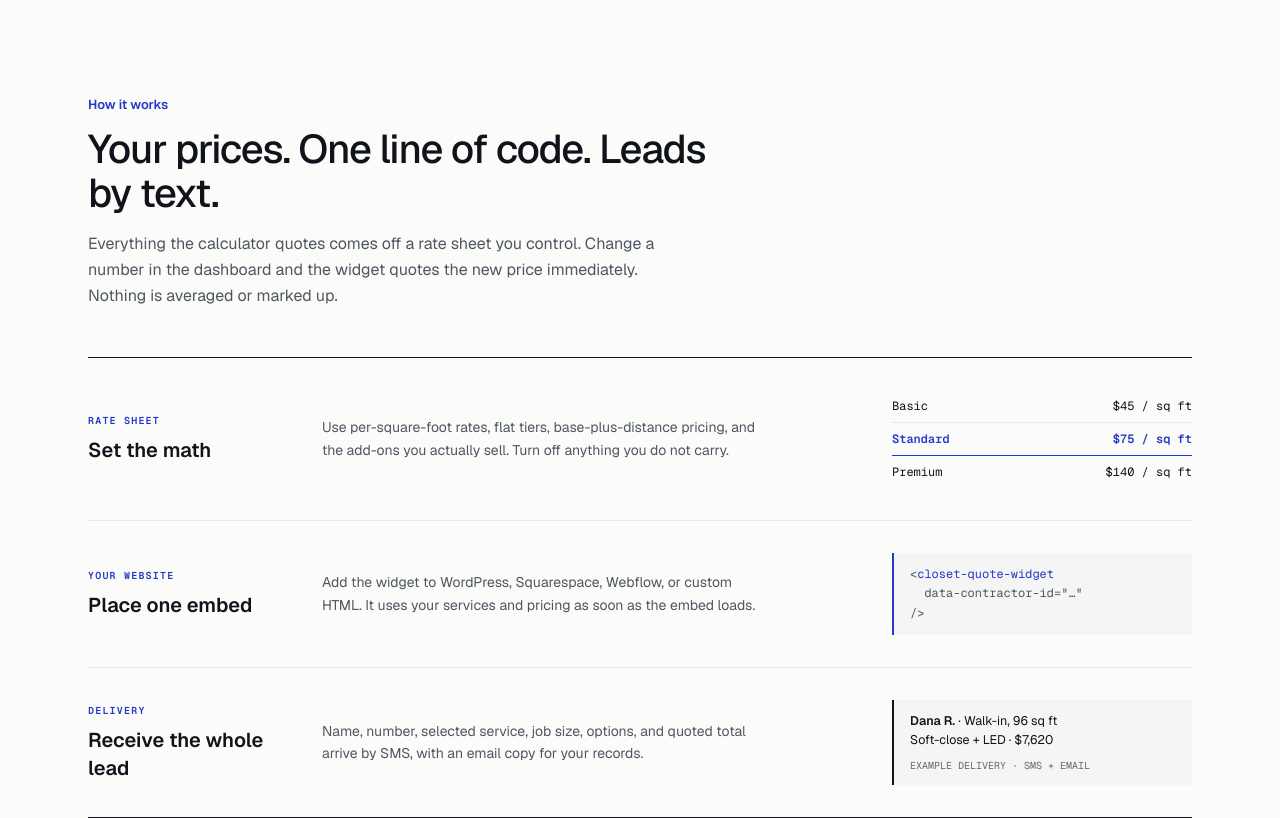
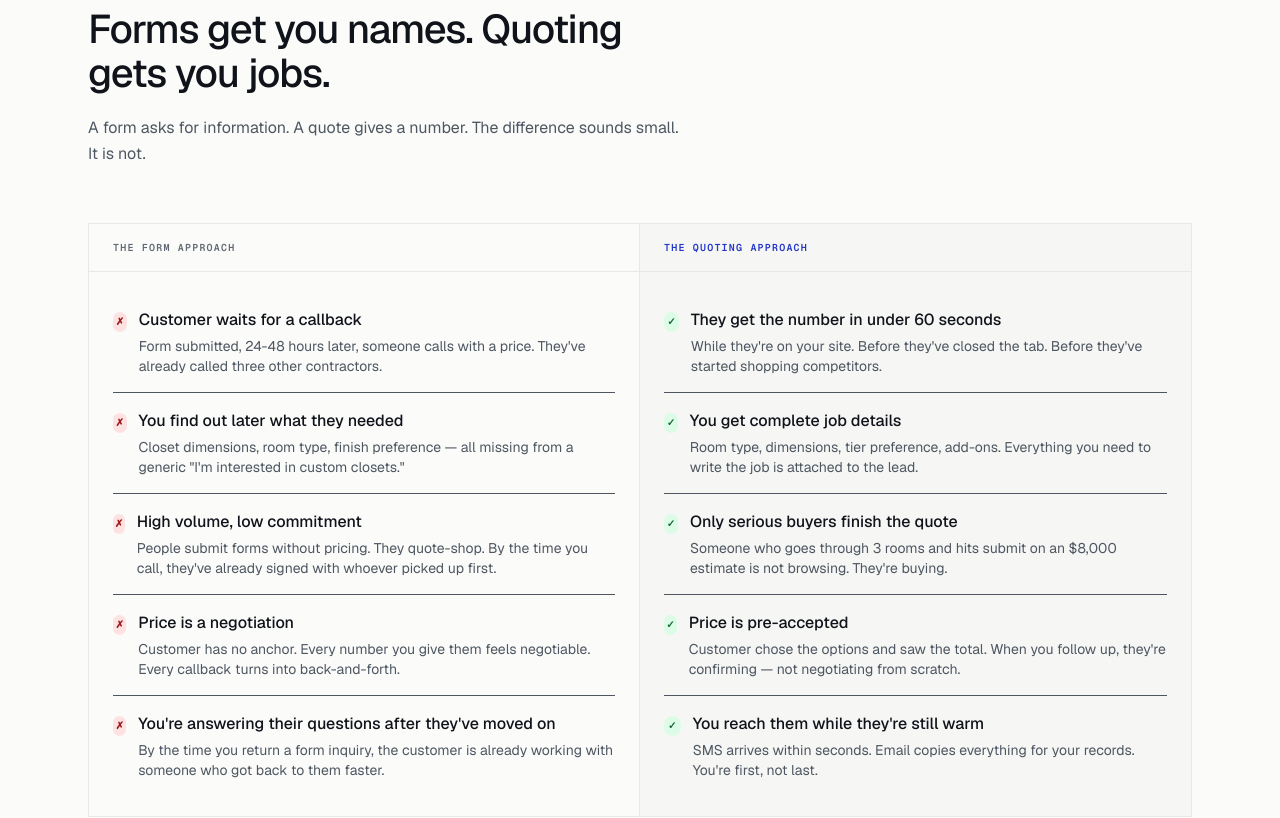
Before and after one commit to joesa/closet-dashboard, a Next.js app: page / in a window 1280 px wide. Shown: the part 1569-2387 px from the top of the page. Built offline with nearby package versions, Linux system fonts and the light colour scheme; no server answers.

Commit message:
Add forms vs engagement comparison to landing page
Side-by-side comparison: what forms cost contractors vs what
real-time quoting delivers. Focuses on business outcomes (speed,
lead quality, commitment signal) without AI-sounding copy.

```diff
--- a/src/app/page.tsx
+++ b/src/app/page.tsx
@@ -469,6 +469,134 @@ export default function LandingPage() {
             </span>
           </div>
         </div>
+      </section>
+
+      {/* ─── Why quoting beats forms ─── */}
+      <section className="mx-auto max-w-6xl px-6 py-24" aria-labelledby="forms-vs-quoting-heading">
+        <div className="mb-3 flex items-center gap-3 text-[12px] font-semibold uppercase tracking-[0.12em]" style={{ color: ACCENT }}>
+          <span className="h-px w-9" style={{ background: ACCENT }} aria-hidden="true" />
+          Why quoting beats forms
+        </div>
+        <h2 id="forms-vs-quoting-heading" className="max-w-[22ch] text-3xl font-medium tracking-[-0.03em] sm:text-[40px] sm:leading-[1.1]">
+          Forms get you names. Quoting gets you jobs.
+        </h2>
+        <p className="mt-5 max-w-[56ch] text-[16px] leading-relaxed" style={{ color: INK_2 }}>
+          A form asks for information. A quote gives a number. The difference sounds small. It is not.
+        </p>
+
+        <div className="mt-14 grid gap-0 overflow-hidden border md:grid-cols-2" style={{ borderColor: HAIRLINE }}>
+          {/* Form side */}
+          <div className="border-b md:border-b-0 md:border-r" style={{ borderColor: HAIRLINE }}>
+            <div className="border-b px-6 py-4" style={{ borderColor: HAIRLINE }}>
+              <h3 className="font-mono text-[10px] font-semibold tracking-[0.12em]" style={{ color: INK_3 }}>THE FORM APPROACH</h3>
+            </div>
+            <div className="divide-y px-6 py-5" style={{ color: INK_2 }}>
+              <div className="py-4">
+                <div className="flex items-start gap-3">
+                  <span className="mt-1 flex h-5 w-5 items-center justify-center rounded-full text-[10px] font-bold" style={{ background: '#FEE2E2', color: '#991B1B' }}>✗</span>
+                  <div>
+                    <p className="font-medium" style={{ color: INK }}>Customer waits for a callback</p>
+                    <p className="mt-1 text-sm">Form submitted, 24-48 hours later, someone calls with a price. They've already called three other contractors.</p>
+                  </div>
+                </div>
+              </div>
+              <div className="py-4">
+                <div className="flex items-start gap-3">
+                  <span className="mt-1 flex h-5 w-5 items-center justify-center rounded-full text-[10px] font-bold" style={{ background: '#FEE2E2', color: '#991B1B' }}>✗</span>
+                  <div>
+                    <p className="font-medium" style={{ color: INK }}>You find out later what they needed</p>
+                    <p className="mt-1 text-sm">Closet dimensions, room type, finish preference — all missing from a generic "I'm interested in custom closets."</p>
+                  </div>
+                </div>
+              </div>
+              <div className="py-4">
+                <div className="flex items-start gap-3">
+                  <span className="mt-1 flex h-5 w-5 items-center justify-center rounded-full text-[10px] font-bold" style={{ background: '#FEE2E2', color: '#991B1B' }}>✗</span>
+                  <div>
+                    <p className="font-medium" style={{ color: INK }}>High volume, low commitment</p>
+                    <p className="mt-1 text-sm">People submit forms without pricing. They quote-shop. By the time you call, they've already signed with whoever picked up first.</p>
+                  </div>
+                </div>
+              </div>
+              <div className="py-4">
+                <div className="flex items-start gap-3">
+                  <span className="mt-1 flex h-5 w-5 items-center justify-center rounded-full text-[10px] font-bold" style={{ background: '#FEE2E2', color: '#991B1B' }}>✗</span>
+                  <div>
+                    <p className="font-medium" style={{ color: INK }}>Price is a negotiation</p>
+                    <p className="mt-1 text-sm">Customer has no anchor. Every number you give them feels negotiable. Every callback turns into back-and-forth.</p>
+                  </div>
+                </div>
+              </div>
+              <div className="py-4">
+                <div className="flex items-start gap-3">
+                  <span className="mt-1 flex h-5 w-5 items-center justify-center rounded-full text-[10px] font-bold" style={{ background: '#FEE2E2', color: '#991B1B' }}>✗</span>
+                  <div>
+                    <p className="font-medium" style={{ color: INK }}>You're answering their questions after they've moved on</p>
+                    <p className="mt-1 text-sm">By the time you return a form inquiry, the customer is already working with someone who got back to them faster.</p>
+                  </div>
+                </div>
+              </div>
+            </div>
+          </div>
+
+          {/* Quoting side */}
+          <div style={{ background: 'rgba(0,0,0,0.02)' }}>
+            <div className="border-b px-6 py-4" style={{ borderColor: HAIRLINE }}>
+              <h3 className="font-mono text-[10px] font-semibold tracking-[0.12em]" style={{ color: ACCENT }}>THE QUOTING APPROACH</h3>
+            </div>
+            <div className="divide-y px-6 py-5" style={{ color: INK_2 }}>
+              <div className="py-4">
+                <div className="flex items-start gap-3">
+                  <span className="mt-1 flex h-5 w-5 items-center justify-center rounded-full text-[10px] font-bold" style={{ background: '#DCFCE7', color: '#166534' }}>✓</span>
+                  <div>
+                    <p className="font-medium" style={{ color: INK }}>They get the number in under 60 seconds</p>
+                    <p className="mt-1 text-sm">While they're on your site. Before they've closed the tab. Before they've started shopping competitors.</p>
+                  </div>
+                </div>
+              </div>
+              <div className="py-4">
+                <div className="flex items-start gap-3">
+                  <span className="mt-1 flex h-5 w-5 items-center justify-center rounded-full text-[10px] font-bold" style={{ background: '#DCFCE7', color: '#166534' }}>✓</span>
+                  <div>
+                    <p className="font-medium" style={{ color: INK }}>You get complete job details</p>
+                    <p className="mt-1 text-sm">Room type, dimensions, tier preference, add-ons. Everything you need to write the job is attached to the lead.</p>
+                  </div>
+                </div>
+              </div>
+              <div className="py-4">
+                <div className="flex items-start gap-3">
+                  <span className="mt-1 flex h-5 w-5 items-center justify-center rounded-full text-[10px] font-bold" style={{ background: '#DCFCE7', color: '#166534' }}>✓</span>
+                  <div>
+                    <p className="font-medium" style={{ color: INK }}>Only serious buyers finish the quote</p>
+                    <p className="mt-1 text-sm">Someone who goes through 3 rooms and hits submit on an $8,000 estimate is not browsing. They're buying.</p>
+                  </div>
+                </div>
+              </div>
+              <div className="py-4">
+                <div className="flex items-start gap-3">
+                  <span className="mt-1 flex h-5 w-5 items-center justify-center rounded-full text-[10px] font-bold" style={{ background: '#DCFCE7', color: '#166534' }}>✓</span>
+                  <div>
+                    <p className="font-medium" style={{ color: INK }}>Price is pre-accepted</p>
+                    <p className="mt-1 text-sm">Customer chose the options and saw the total. When you follow up, they're confirming — not negotiating from scratch.</p>
+                  </div>
+                </div>
+              </div>
+              <div className="py-4">
+                <div className="flex items-start gap-3">
+                  <span className="mt-1 flex h-5 w-5 items-center justify-center rounded-full text-[10px] font-bold" style={{ background: '#DCFCE7', color: '#166534' }}>✓</span>
+                  <div>
+                    <p className="font-medium" style={{ color: INK }}>You reach them while they're still warm</p>
+                    <p className="mt-1 text-sm">SMS arrives within seconds. Email copies everything for your records. You're first, not last.</p>
+                  </div>
+                </div>
+              </div>
+            </div>
+          </div>
+        </div>
+
+        <p className="mt-8 max-w-[52ch] text-[15px] leading-relaxed" style={{ color: INK_2 }}>
+          Forms work fine when you have nothing else. If you want to know who's serious and who's just curious, the quote is the filter. A form can't tell you that.
+        </p>
       </section>
 
       {/* ─── What the live demo proves (product facts, not simulated logos) ─── */}
```
